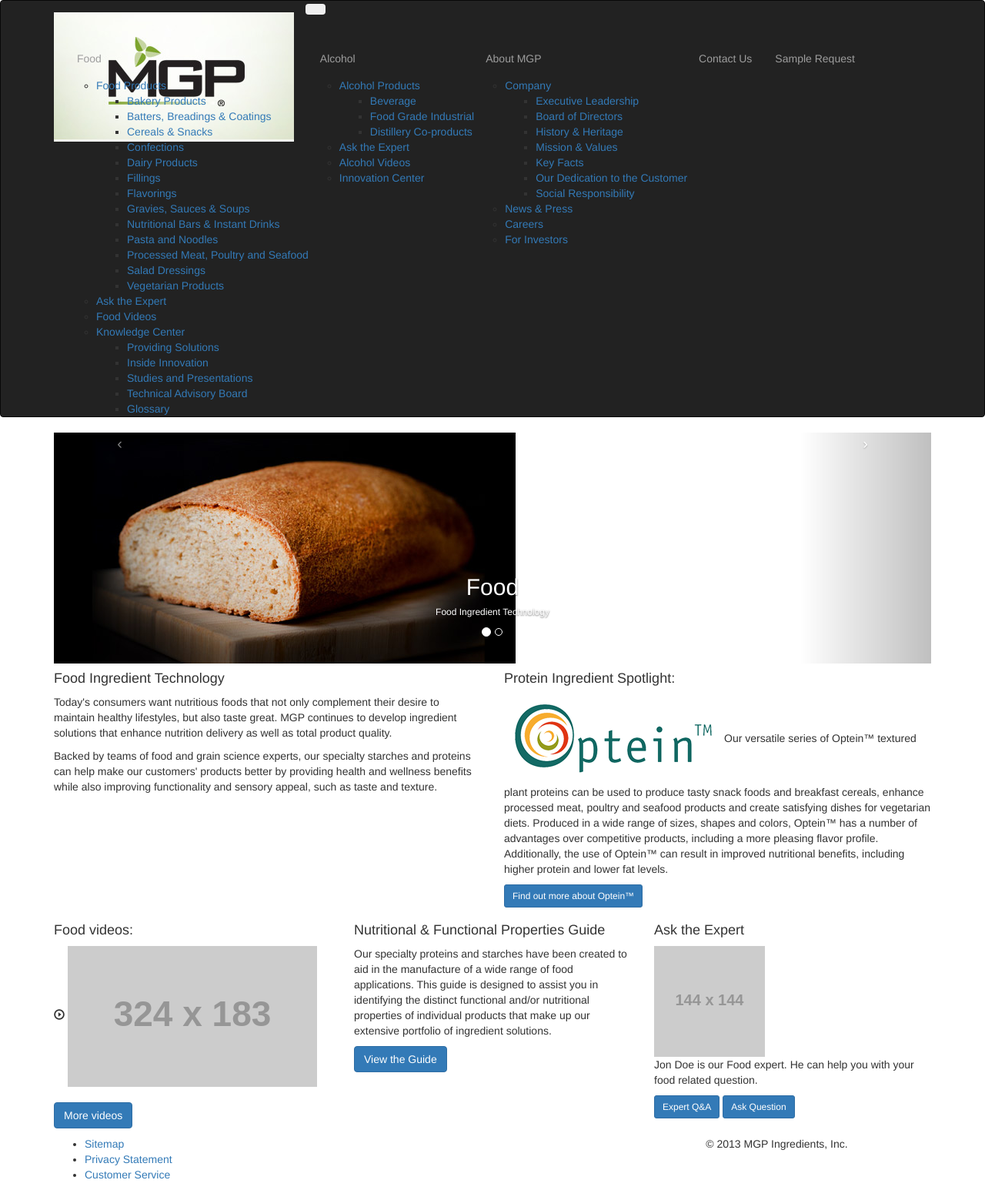
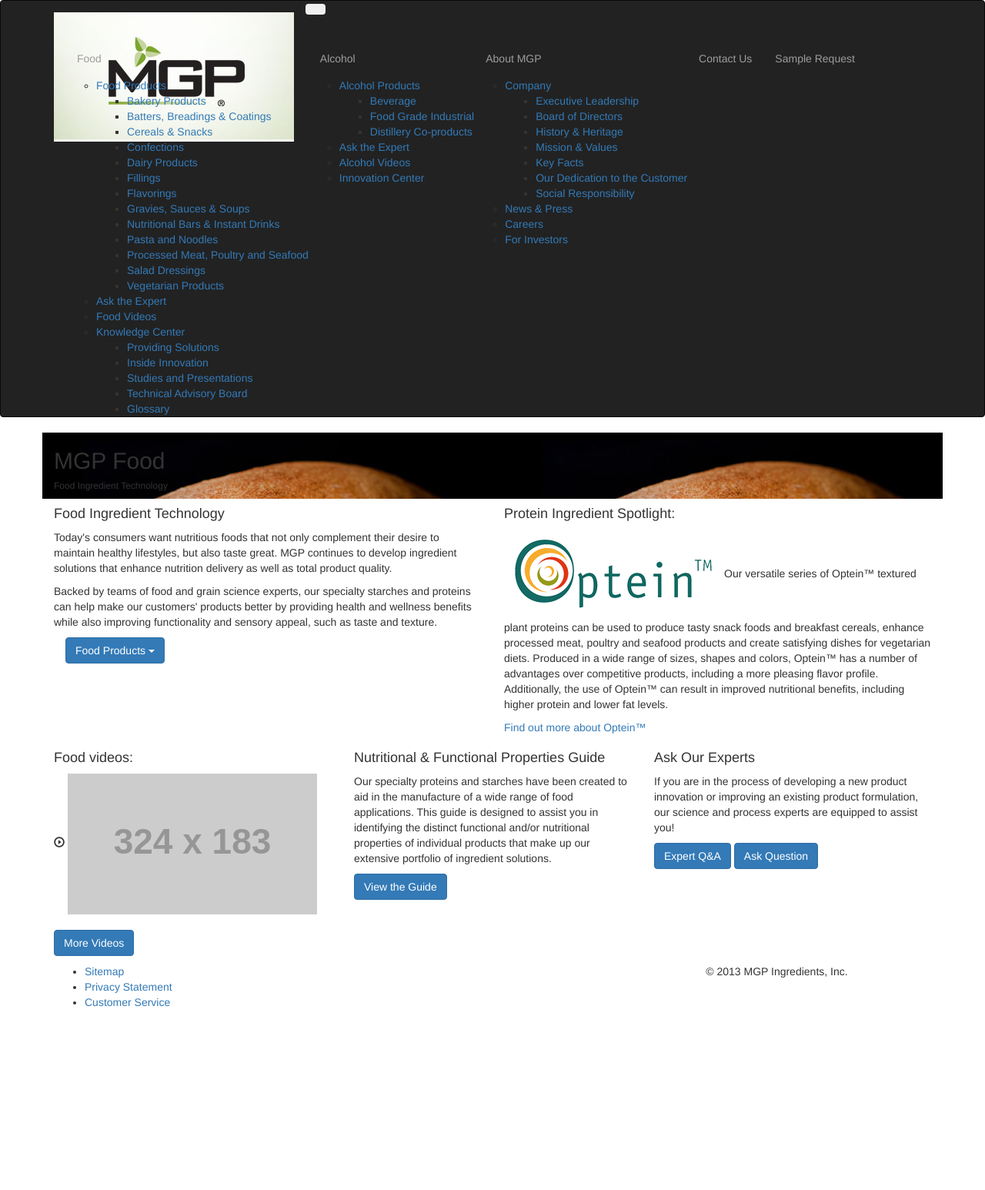
Before and after one commit to bgreater/MGP-prototype, a Jekyll site: the page built from food.html, in a window 1280 px wide. Shown: the whole page at 77% size. Built offline with Jekyll 4.4.1, drawn with Linux system fonts in a browser that asks for light colours; nearby versions of some CDN libraries; library files that are not in the unit come from our copies; after the commit the page ends 1322 px from its top, so only the background shows below that.

Commit message:
Updated Design for mobile nav, Food 1.0.1

```diff
--- a/alcohol.html
+++ b/alcohol.html
@@ -35,7 +35,7 @@
 				<div class="col-md-12">
 					<h4>Innovation Center</h4>
 					<img src="../images/alcohol/warehouse.jpg" class="fluid">
-					<div>
+					<div class="center-text">
 						<a href="#" class="text-link-lg">Take Virtual Tour</a>
 						<a href="#" class="text-link-lg">Schedule a visit</a>
 					</div>
--- a/food.html
+++ b/food.html
@@ -2,62 +2,55 @@
 layout: default
 title: MGP Food
 excerpt: Food Ingredient Technology
+coverimg: ../images/section-headers/food-bakery-products-lg.jpg
 ---
 
-<div class="landing-dark-wrap clearfix">
-	<div class="container">
-
-		<div id="myCarousel" class="carousel slide landing-page">
-			<ol class="carousel-indicators">
-				<li data-target="#myCarousel" data-slide-to="0" class="active"></li>
-				<li data-target="#myCarousel" data-slide-to="1"></li>
-			</ol>
-			<!-- Carousel items -->
-			<div class="carousel-inner">
-				<div class="active item clearfix">
-	                <img src="../images/section-headers/food-bakery-products-lg.jpg" alt="">
-	                <div class="carousel-caption">
-	                	<h2>Food</h2>
-						<h6>Food Ingredient Technology</h6>
-	                </div>
-	            </div>
-	            <div class="item clearfix">
-					<img src="../images/section-headers/food-peppers-lg.jpg" alt="">
-	                <div class="carousel-caption">
-	                	<h2>Food Grade Industrial</h2>
-						<h6>Tradition, Quality, Performance</h6>
-	                </div>
-				</div>
-			</div>
-			<!-- Carousel nav -->
-			<a class="carousel-control left" href="#myCarousel" data-slide="prev">&lsaquo;</a>
-			<a class="carousel-control right" href="#myCarousel" data-slide="next">&rsaquo;</a>
-		</div>
+<div class="cover-img">
+	<div class="container {{ page.title }}" style="background-image: url({{ page.coverimg }})">
+		<h2>{{ page.title }}</h2>
+		<h6>{{ page.excerpt }}</h6>
 	</div>
 </div>
 <div class="container">
-	<div class="row pad pad--small">
-		<div class="col-sm-6 pad-inner-right pad-bottom">
-				<h4>Food Ingredient Technology</h4>
-				<p>Today's consumers want nutritious foods that not only complement their desire to maintain healthy lifestyles, but also taste great. MGP continues to develop ingredient solutions that enhance nutrition delivery as well as total product quality.</p>
+	<div class="row">
+		<div class="col-sm-6 pal">
+			<h4>Food Ingredient Technology</h4>
+			<p>Today's consumers want nutritious foods that not only complement their desire to maintain healthy lifestyles, but also taste great. MGP continues to develop ingredient solutions that enhance nutrition delivery as well as total product quality.</p>
 
-				<p>Backed by teams of food and grain science experts, our specialty starches and proteins can help make our customers' products better by providing health and wellness benefits while also improving functionality and sensory appeal, such as taste and texture.</p>
+			<p>Backed by teams of food and grain science experts, our specialty starches and proteins can help make our customers' products better by providing health and wellness benefits while also improving functionality and sensory appeal, such as taste and texture.</p>
+
+			<div class="btn-group col-sm-6 no-pad">
+	  			<button class="btn dropdown-toggle clearfix btn-primary btn-full-width" data-toggle="dropdown"><span class="filter-option">Food Products</span>&nbsp;<span class="caret"></span></button>
+				<i class="dropdown-arrow left"></i>
+				<ul class="dropdown-menu">
+					<li><a href="#/food/bakery-products">Bakery Products</a></li>
+	                <li><a href="#/food/batters-breadings-coatings">Batters, Breadings &amp; Coatings</a></li>
+	                <li><a href="#/food/cereals-snacks">Cereals &amp; Snacks</a></li>
+	                <li><a href="#/food/confections">Confections</a></li>
+	                <li><a href="#/food/dairy-products">Dairy Products</a></li>
+	                <li><a href="#/food/fillings">Fillings</a></li>
+	                <li><a href="#/food/flavorings">Flavorings</a></li>
+	                <li><a href="#/food/gravies-sauces-soups">Gravies, Sauces &amp; Soups</a></li>
+	                <li><a href="#/food/nutritional-bars-drinks">Nutritional Bars &amp; Instant Drinks</a></li>
+	                <li><a href="#/food/pasta-noodles">Pasta and Noodles</a></li>
+	                <li><a href="#/food/meat-poultry-seafood">Processed Meat, Poultry and Seafood</a></li>
+	                <li><a href="#/food/salad-dressings">Salad Dressings</a></li>
+	                <li><a href="#/food/vegetarian">Vegetarian Products</a></li>
+				</ul>
+			</div>
 		</div>
 		<div class="col-sm-6 standout">
 			<div class="row">
 				<div class="col-md-12">
 					<h4>Protein Ingredient Spotlight:</h4>
 					<p><img src="../images/optein_logo_transparent.PNG" class="left">Our versatile series of Optein™ textured plant proteins can be used to produce tasty snack foods and breakfast cereals, enhance processed meat, poultry and seafood products and create satisfying dishes for vegetarian diets. Produced in a wide range of sizes, shapes and colors, Optein™ has a number of advantages over competitive products, including a more pleasing flavor profile. Additionally, the use of Optein™ can result in improved nutritional benefits, including higher protein and lower fat levels.</p>
-					<p><button class="btn btn-sm btn-primary">Find out more about Optein™</button></p>
+					<p><a class="text-link-lg" href="#">Find out more about Optein™</a></p>
 				</div>
 			</div>
-				<!-- <div class="alert alert-info"> -->
-
-				<!-- </div> -->
 		</div>
 	</div>
 </div>
-<div class="landing-light-gray-wrap">
+<div class="landing-light-color-wrap">
 	<div class="container">
 		<div class="row pad pad--small">
 			<div class="col-sm-4">
@@ -68,22 +61,21 @@
 						<img src="http://placehold.it/324x183">
 					</div>
 					<br>
-					<p><button class="btn btn-primary">More videos</button></p>
+					<p><a class="btn btn-primary">More Videos</a></p>
 				</div>
 			</div>
 			<div class="col-sm-4">
 				<div class="feature-3">
 					<h4>Nutritional &amp; Functional Properties Guide</h4>
 					<p>Our specialty proteins and starches have been created to aid in the manufacture of a wide range of food applications. This guide is designed to assist you in identifying the distinct functional and/or nutritional properties of individual products that make up our extensive portfolio of ingredient solutions.</p>
-					<p><button class="btn btn-primary">View the Guide</button></p>
+					<p><a class="btn btn-primary">View the Guide</a></p>
 				</div>
 			</div>
 			<div class="col-sm-4">
 				<div class="feature-3">
-					<h4>Ask the Expert</h4>
-						<img src="http://placehold.it/144x144">
-					<p>Jon Doe is our Food expert. He can help you with your food related question.</p>
-					<p><button class="btn btn-sm btn-primary">Expert Q&amp;A</button> <button class="btn btn-sm btn-primary">Ask Question</button> </p>
+					<h4>Ask Our Experts</h4>
+					<p>If you are in the process of developing a new product innovation or improving an existing product formulation, our science and process experts are equipped to assist you!</p>
+					<p><a class="btn btn-primary">Expert Q&amp;A</a> <a class="btn btn-primary">Ask Question</a> </p>
 				</div>
 			</div>
 		</div>
--- a/less/modules/buttons.less
+++ b/less/modules/buttons.less
@@ -171,6 +171,10 @@
 .btn-block {
 	white-space: normal;
 }
+.btn-full-width {
+  display: block;
+  width: 100%;
+}
 
 // SOCIAL BUTTONS
 // ----------------------
```
Also changed, not shown: less/mgp-main.less (+15 -7 lines), bootstrap/css/bootstrap.css, css/mgp-main.css, 4 other files.
